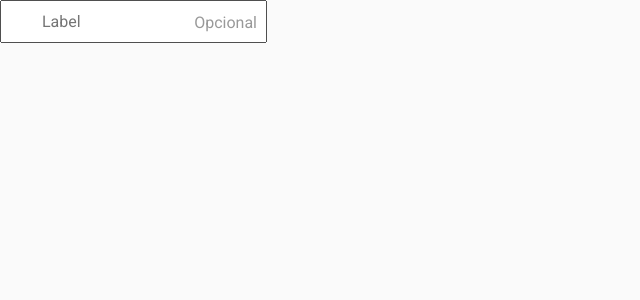
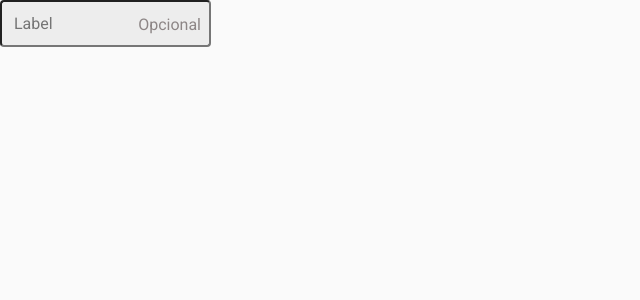
Before and after one commit to adonisamarante/coffee-delivery-dsf, a React (Vite) app: page / in a window 1280 px wide. Shown: the top 300 px of the page, without its empty margins (0-640 px from the left). Built offline with nearby package versions, Linux system fonts and the light colour scheme.

Commit message:
style: input finished

```diff
--- a/src/components/InputText/styles.ts
+++ b/src/components/InputText/styles.ts
@@ -9,12 +9,19 @@ export const InputPlaceholder = styled.span<{ position: string }>`
   position: absolute;
   top: 50%;
   transform: translateY(-50%);
-  color: #999;
+  color: ${(props) => props.theme['base-label']};
   pointer-events: none;
   ${(props) => (props.position === 'start' ? 'left: 10px;' : 'right: 10px;')}
 `
 
 export const InputField = styled.input`
-  padding: 10px 40px; /* Adjust padding to accommodate the placeholders */
+  background-color: ${(props) => props.theme['base-input']};
+  color: ${(props) => props.theme['base-text']};
+  padding: 0.75rem; /* Adjust padding to accommodate the placeholders */
   box-sizing: border-box;
+  border-radius: 4px;
+
+  &:focus {
+    border: 2px solid ${(props) => props.theme['yellow-dark']};
+  }
 `
--- a/src/styles/global.ts
+++ b/src/styles/global.ts
@@ -9,7 +9,7 @@ export const GlobalStyle = createGlobalStyle`
 
   :focus {
     outline: 0;
-    box-shadow: 0 0 0 2px ${(props) => props.theme.purple};
+    box-shadow: none;
   }
 
   body {
```
